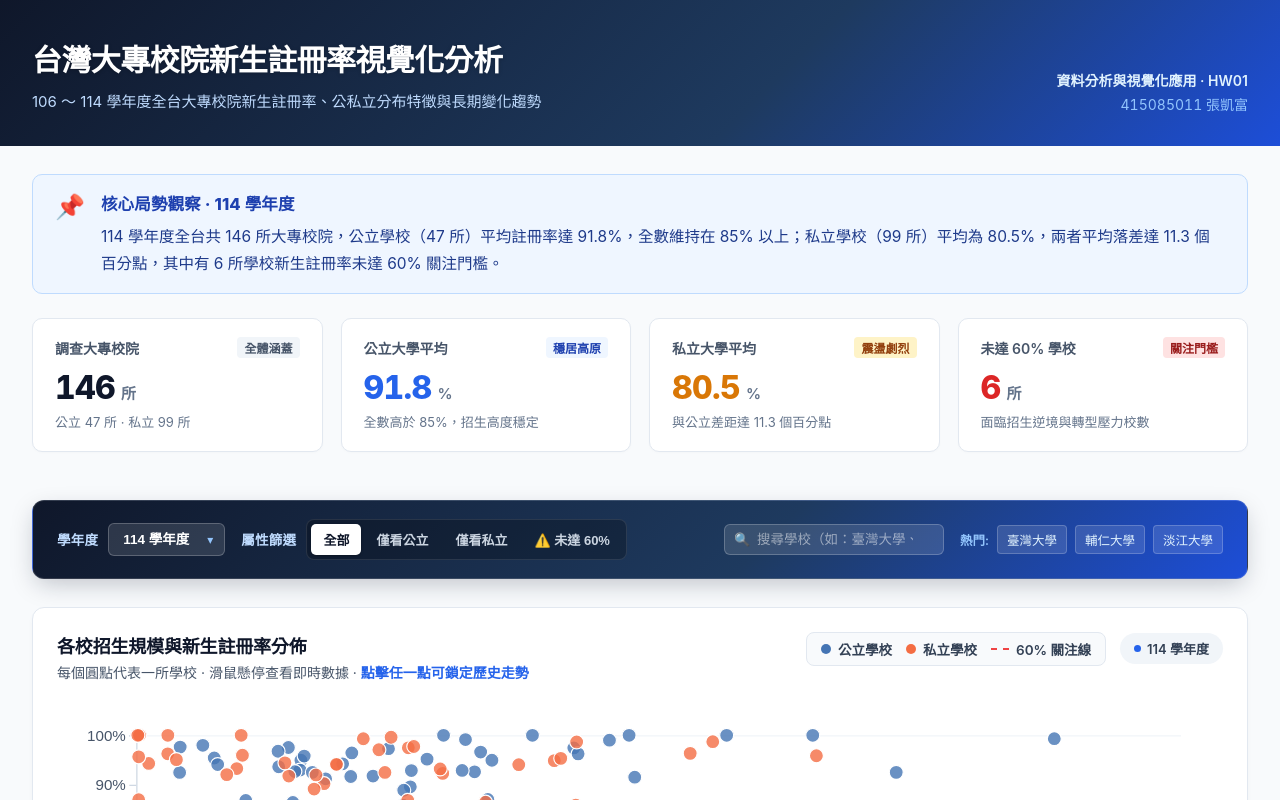
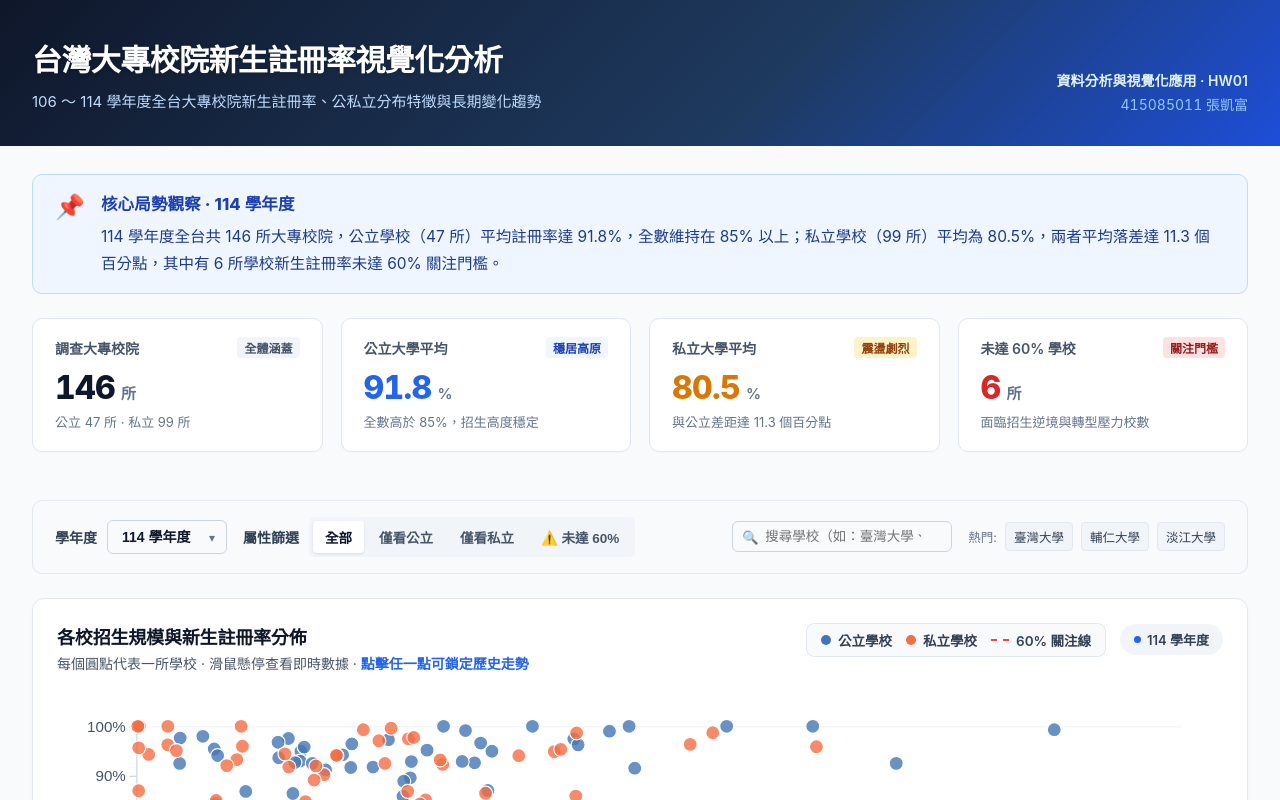
Before and after one commit to powerkaifu/1151VIS-HW1-415085011-CHANG-KAI-FU, a Vue app: page / in a window 1280 px wide. Shown: the top 800 px of the page. Built offline with nearby package versions, Linux system fonts and the light colour scheme.

Commit message:
Revert "feat(ui): 實作操作區深藍漸層深色控制台風格，強化視覺分隔感與層級對比"
This reverts commit fd4886f847d7ecbc1e68d61e5ec6f71190cc2bcc.

```diff
--- a/src/App.vue
+++ b/src/App.vue
@@ -550,17 +550,17 @@ body {
 	color: #2563eb !important;
 }
 
-/* 🎛️ 綜合工具列（Hero 深色控制台） */
+/* 🎛️ 綜合工具列 */
 .toolbar-card {
 	display: flex;
 	justify-content: space-between;
 	align-items: center;
-	background: linear-gradient(135deg, #0f172a 0%, #1e3a5f 60%, #1d4ed8 100%);
-	padding: 18px 24px;
-	border-radius: 12px;
-	border: 1px solid rgba(255, 255, 255, 0.15);
-	box-shadow: 0 8px 24px -4px rgba(15, 23, 42, 0.25);
-	margin-bottom: 28px;
+	background: #f8fafc;
+	padding: 16px 22px;
+	border-radius: 10px;
+	border: 1px solid #e2e8f0;
+	box-shadow: none;
+	margin-bottom: 24px;
 	flex-wrap: wrap;
 	gap: 16px;
 }
@@ -580,10 +580,9 @@ body {
 }
 
 .tool-label {
-	font-size: 13.5px;
-	font-weight: 700;
-	color: #bfdbfe;
-	letter-spacing: 0.02em;
+	font-size: 14px;
+	font-weight: 600;
+	color: #334155;
 }
 
 .select-wrapper {
@@ -593,27 +592,21 @@ body {
 
 .custom-select {
 	appearance: none;
-	background: rgba(255, 255, 255, 0.12);
-	border: 1px solid rgba(255, 255, 255, 0.22);
+	background: #f8fafc;
+	border: 1px solid #cbd5e1;
 	border-radius: 6px;
 	padding: 8px 34px 8px 14px;
-	font-size: 13.5px;
+	font-size: 14px;
 	font-weight: 600;
-	color: #ffffff;
+	color: #0f172a;
 	cursor: pointer;
 	transition: all 0.15s ease;
 }
 
 .custom-select:focus {
 	outline: none;
-	border-color: #60a5fa;
-	background: rgba(255, 255, 255, 0.18);
-	box-shadow: 0 0 0 3px rgba(96, 165, 250, 0.25);
-}
-
-.custom-select option {
-	background: #0f172a;
-	color: #ffffff;
+	border-color: #2563eb;
+	background: #ffffff;
 }
 
 .select-arrow {
@@ -623,46 +616,44 @@ body {
 	transform: translateY(-50%);
 	pointer-events: none;
 	font-size: 12px;
-	color: #93c5fd;
+	color: #64748b;
 }
 
 /* 膠囊按鈕群 */
 .pill-group {
 	display: flex;
-	background: rgba(0, 0, 0, 0.25);
+	background: #f1f5f9;
 	padding: 4px;
-	border-radius: 8px;
+	border-radius: 6px;
 	gap: 3px;
-	border: 1px solid rgba(255, 255, 255, 0.1);
 }
 
 .pill-btn {
 	background: transparent;
 	border: none;
 	padding: 6px 12px;
-	font-size: 13px;
+	font-size: 13.5px;
 	font-weight: 600;
-	color: #cbd5e1;
-	border-radius: 5px;
+	color: #475569;
+	border-radius: 4px;
 	cursor: pointer;
 	transition: all 0.15s ease;
 }
 
 .pill-btn:hover {
-	color: #ffffff;
-	background: rgba(255, 255, 255, 0.08);
+	color: #0f172a;
 }
 
 .pill-btn.active {
 	background: #ffffff;
 	color: #0f172a;
-	box-shadow: 0 1px 3px rgba(0, 0, 0, 0.3);
+	box-shadow: 0 1px 3px rgba(0, 0, 0, 0.1);
 	font-weight: 700;
 }
 
 .pill-btn.danger-pill.active {
-	background: #ef4444;
-	color: #ffffff;
+	background: #fee2e2;
+	color: #dc2626;
 	font-weight: 700;
 }
 
@@ -677,31 +668,27 @@ body {
 	position: absolute;
 	left: 10px;
 	font-size: 13px;
-	color: #93c5fd;
+	color: #94a3b8;
 	pointer-events: none;
 }
 
 .search-input {
-	background: rgba(255, 255, 255, 0.12);
-	border: 1px solid rgba(255, 255, 255, 0.22);
+	background: #f8fafc;
+	border: 1px solid #cbd5e1;
 	border-radius: 6px;
 	padding: 7px 30px 7px 32px;
 	font-size: 13.5px;
 	width: 220px;
-	color: #ffffff;
+	color: #0f172a;
 	transition: all 0.15s ease;
-}
-
-.search-input::placeholder {
-	color: rgba(255, 255, 255, 0.5);
 }
 
 .search-input:focus {
 	outline: none;
-	border-color: #60a5fa;
-	background: rgba(255, 255, 255, 0.18);
+	border-color: #2563eb;
+	background: #ffffff;
 	width: 260px;
-	box-shadow: 0 0 0 3px rgba(96, 165, 250, 0.25);
+	box-shadow: 0 0 0 3px rgba(37, 99, 235, 0.1);
 }
 
 .search-clear {
@@ -710,14 +697,14 @@ body {
 	background: none;
 	border: none;
 	font-size: 12px;
-	color: #93c5fd;
+	color: #94a3b8;
 	cursor: pointer;
 }
 
-/* 搜尋無結果提示 */
+/* 🆕 搜尋無結果提示 */
 .search-no-result {
 	font-size: 12.5px;
-	color: #fca5a5;
+	color: #dc2626;
 	margin: 0;
 	padding: 4px 2px;
 	animation: fadeIn 0.15s ease;
@@ -743,25 +730,24 @@ body {
 
 .tag-hint {
 	font-size: 12.5px;
-	color: #93c5fd;
-	font-weight: 600;
+	color: #64748b;
 }
 
 .tag-btn {
-	background: rgba(255, 255, 255, 0.12);
-	border: 1px solid rgba(255, 255, 255, 0.2);
+	background: #f1f5f9;
+	border: 1px solid #e2e8f0;
 	border-radius: 4px;
 	font-size: 12.5px;
-	padding: 4px 9px;
-	color: #e0f2fe;
+	padding: 4px 8px;
+	color: #334155;
 	cursor: pointer;
 	transition: all 0.15s ease;
 }
 
 .tag-btn:hover {
-	background: rgba(255, 255, 255, 0.22);
-	color: #ffffff;
-	border-color: rgba(255, 255, 255, 0.4);
+	background: #e2e8f0;
+	color: #0f172a;
+	border-color: #cbd5e1;
 }
 
 /* 核心視覺化雙圖佈局（上下縱向全寬排列，呼吸感充足） */
```
